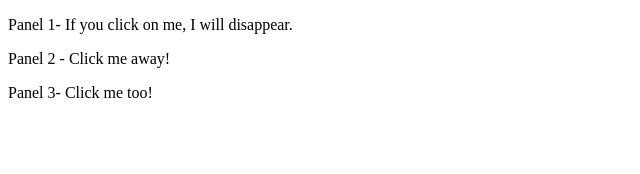
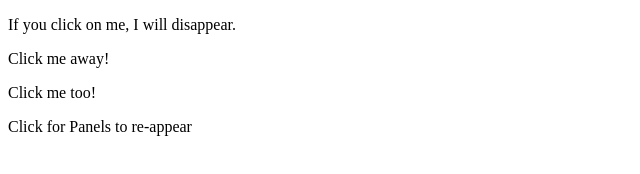
Before and after one commit to RSaba71/Jquery-Hide-Panels, a plain HTML site: page index.html in a window 1280 px wide. Shown: the whole page, without its empty margins (0-640 px from the left). Drawn offline with nearby package versions, Linux system fonts and the light colour scheme.

Commit message:
Update index.html
Show Panels

```diff
--- a/index.html
+++ b/index.html
@@ -3,21 +3,24 @@
 <head>
 <script src="https://ajax.googleapis.com/ajax/libs/jquery/3.3.1/jquery.min.js"></script>
 <script>
-$(document).ready(function(){
+$(document).ready(function()
+{
     $("p").click(function(){
         $(this).hide();
     });
 
+	$("#reappear").click(function() {
+			$(".panel").slideToggle("slow");
+		});
+	});
+});
 </script>
 </head>
 <body>
 
-
-<p>Panel 1- If you click on me, I will disappear.</p>
-<p>Panel 2 - Click me away!</p>
-<p>Panel 3- Click me too!</p>
-<br>
-
-
+<p class="panel">If you click on me, I will disappear.</p>
+<p class="panel">Click me away!</p>
+<p class="panel">Click me too!</p>
+<div id="reappear">Click for Panels to re-appear </div>
 </body>
 </html>
```
